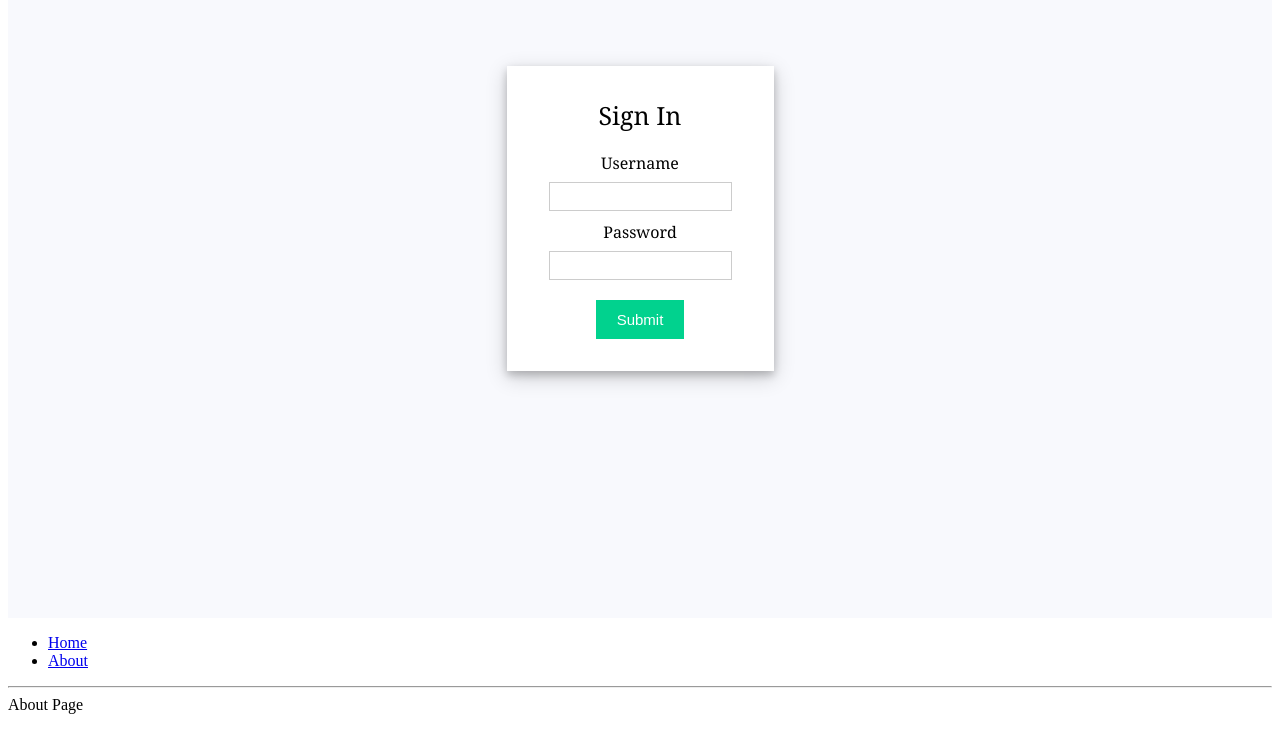
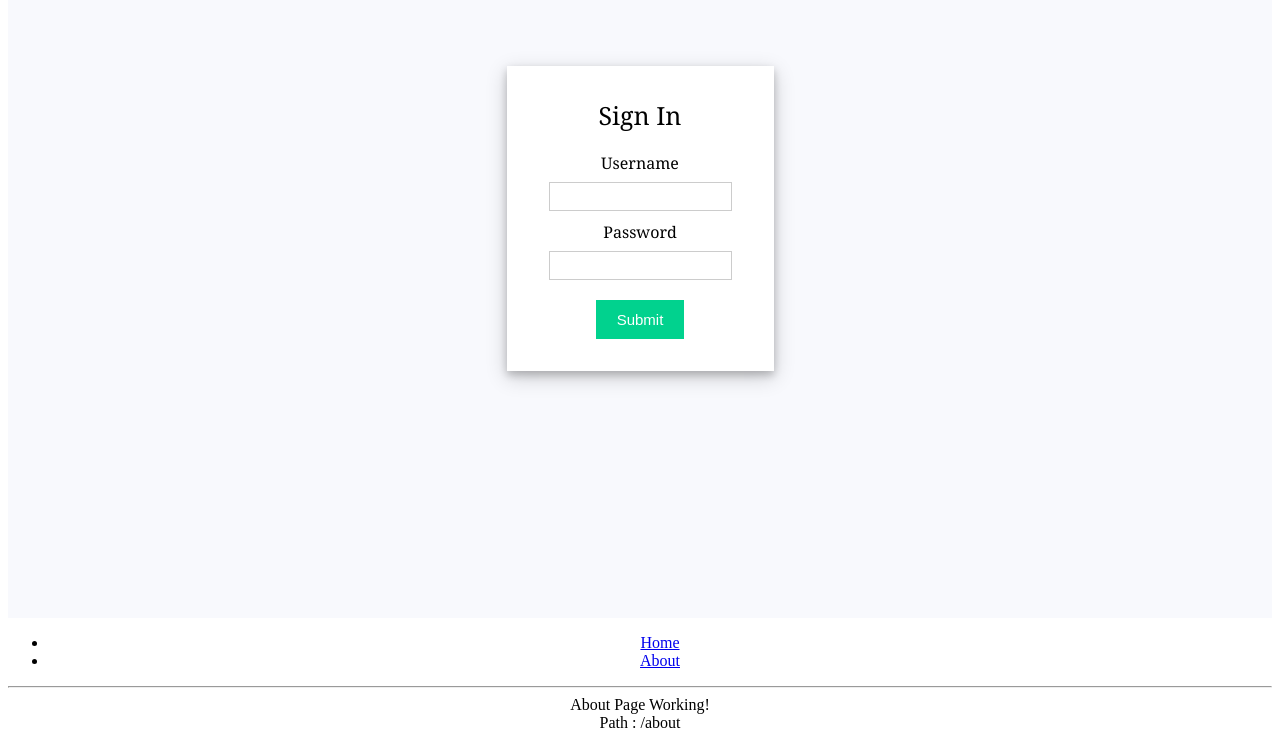
Before and after one commit to farrukh0913/React-Playground, a React (Create React App) app: page /about in a window 1280 px wide. Shown: the part 190-930 px from the top of the page. Built offline with nearby package versions, Linux system fonts and the light colour scheme.

Commit message:
navigation on submit

```diff
--- a/src/App.js
+++ b/src/App.js
@@ -11,12 +11,12 @@ export default function App() {
   return (
     <div>
       <div className="App">
-        {/* <div aria-label="Login Section"> <Header /> </div> */}
-        {/* <div className="car-section" aria-label="Car Section"> <Icon /> {Car()} </div> */}
+        {/* <div aria-label="Header Section"> <Header /> </div> */}
+        {/* <div aria-label="Car Section" className="car-section" aria-label="Car Section"> <Icon /> {Car()} </div> */}
         <div aria-label="Login Section"> <LoginPage /> </div>
+        <div aria-label="Nagivation Section"> <Navigations /> </div>
       </div>
 
-      <div aria-label="Nagivation Section"> <Navigations /> </div>
     </div>
   );
 }
--- a/src/components/About.jsx
+++ b/src/components/About.jsx
@@ -1,7 +1,7 @@
 import * as React from 'react';
 
 const About = () => {
-  return <div>About Page</div>;
+  return <div>About Page Working!</div>;
 };
 
 export default About;
--- a/src/components/Home.jsx
+++ b/src/components/Home.jsx
@@ -1,7 +1,7 @@
 import * as React from 'react';
 
 const Home = () => {
-  return <div>Home Page</div>;
+  return <div>Home Page Working!</div>;
 };
 
 export default Home;
--- a/src/login/login-page.jsx
+++ b/src/login/login-page.jsx
@@ -1,11 +1,13 @@
 import React, { useState } from "react";
+import { useNavigate } from 'react-router-dom';
+import { BrowserRouter as Router, Routes, Link, Route, useLocation } from 'react-router-dom';
+import { Navigations } from '../navigations';
 import "./login-page.css";
 
 export function LoginPage() {
   // React States
   const [errorMessages, setErrorMessages] = useState({});
   const [isSubmitted, setIsSubmitted] = useState(false);
-
   // User Login info
   const database = [ { username: "admin", password: "admin" }, { username: "user2", password: "pass2" } ];
 
@@ -22,7 +24,7 @@ export function LoginPage() {
 
     // Find user login info
     const userData = database.find((user) => user.username === uname.value);
-
+    window.location.href = "/about"; // navigate to about page on submit
     // Compare user info
     if (userData) {
       if (userData.password !== pass.value) {
@@ -59,6 +61,7 @@ export function LoginPage() {
           <input type="submit" onClick={handleSubmit} />
         </div>
       </form>
+      {/* <div aria-label="Nagivation Section"> <Navigations /> </div> */}
     </div>
   );
 
--- a/src/navigations.jsx
+++ b/src/navigations.jsx
@@ -1,5 +1,5 @@
 import * as React from 'react';
-import { BrowserRouter as Router, Routes, Link, Route } from 'react-router-dom';
+import { BrowserRouter as Router, Routes, Link, Route, useLocation } from 'react-router-dom';
 import About from './components/About';
 import Home from './components/Home';
 
@@ -8,12 +8,8 @@ export function Navigations() {
     <Router>
       <div>
         <ul>
-          <li>
-            <Link to="/">Home</Link>
-          </li>
-          <li>
-            <Link to="/about">About</Link>
-          </li>
+          <li> <Link to="/">Home</Link> </li>
+          <li> <Link to="/about">About</Link> </li>
         </ul>
 
         <hr />
@@ -22,6 +18,13 @@ export function Navigations() {
           <Route path="/about" element={<About />} />
         </Routes>
       </div>
+      <CurrentRoute />
     </Router>
   );
 }
+
+function CurrentRoute() {
+  const location = useLocation();
+  console.log(location.pathname);
+  return <span>Path : {location.pathname}</span>
+}
```
